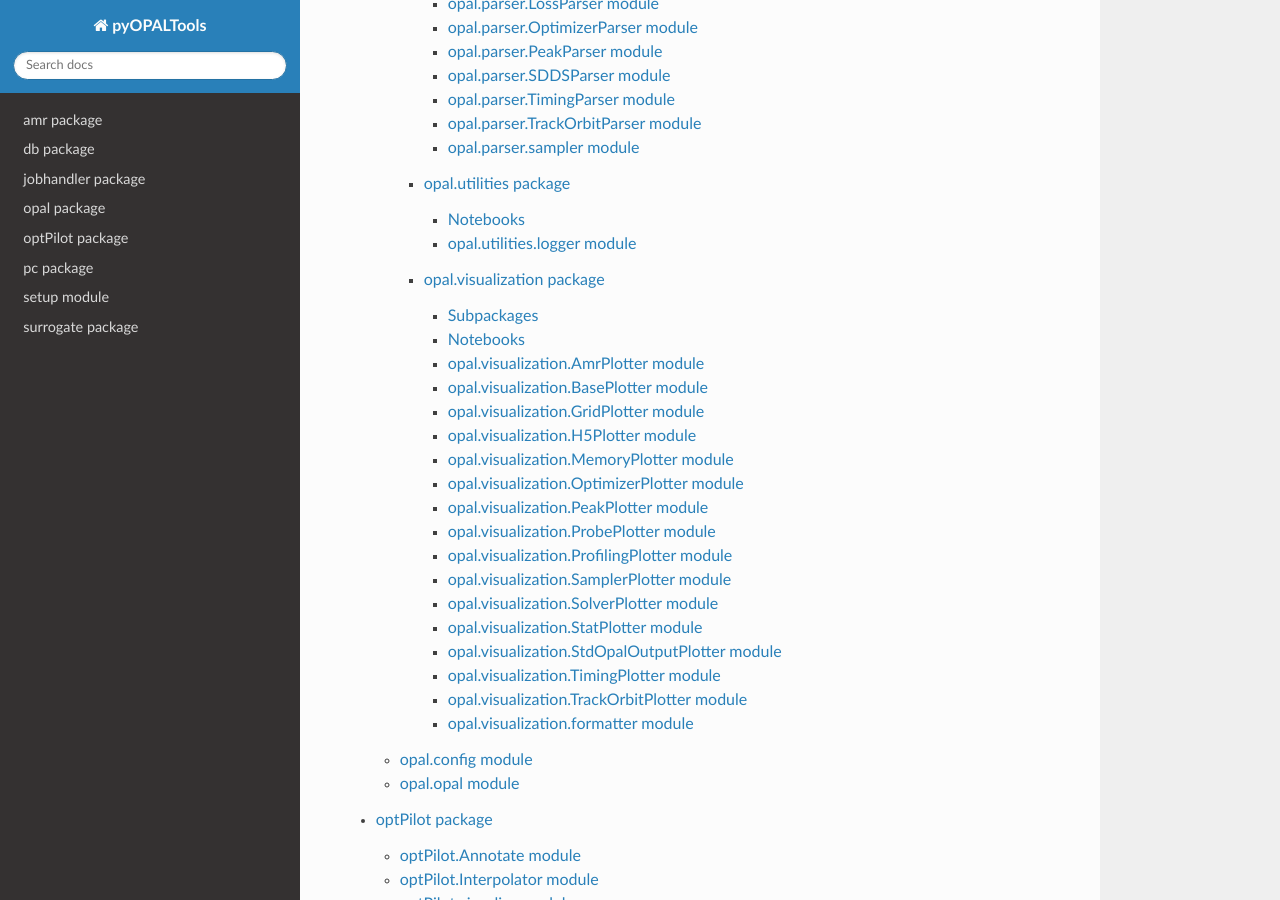
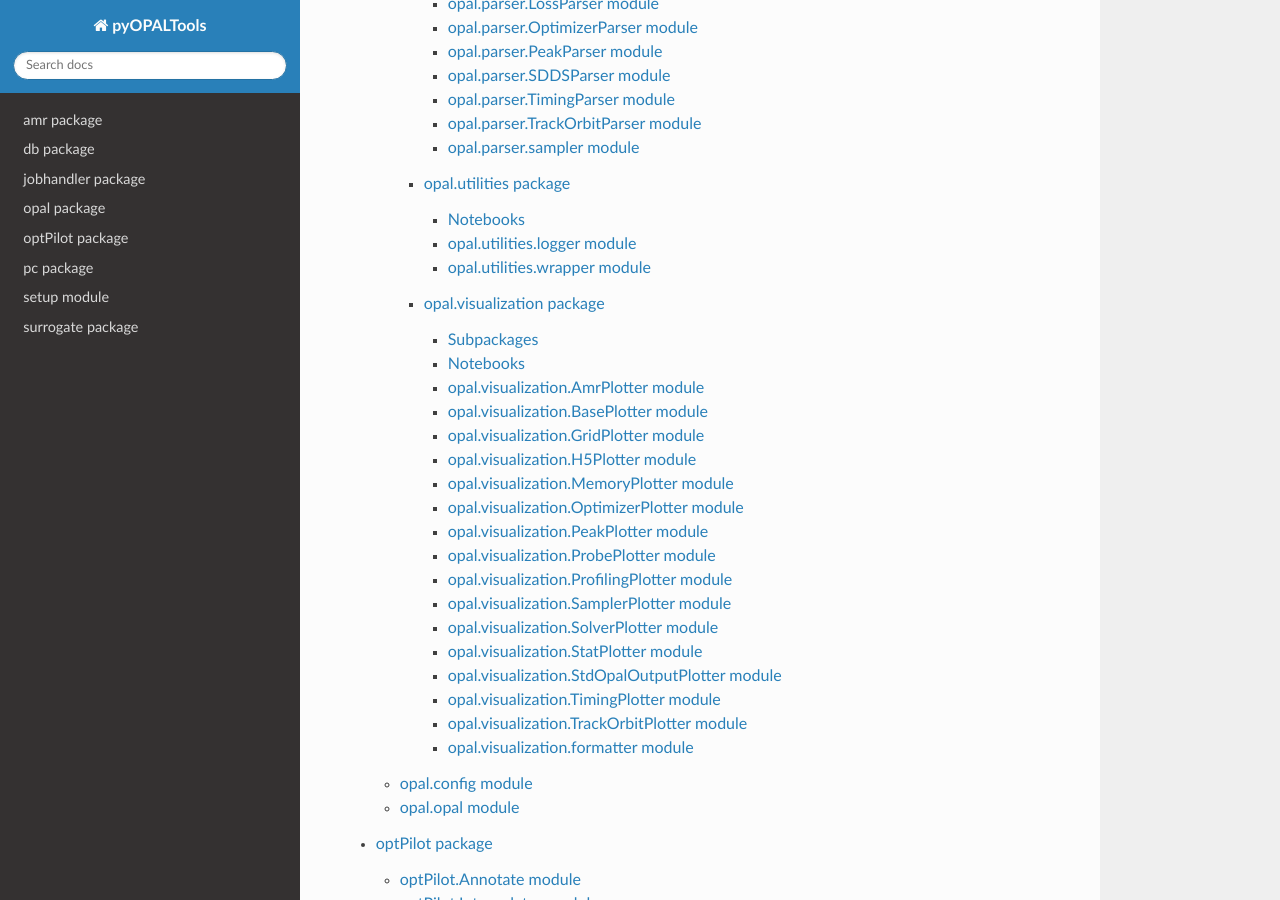
Before and after one commit to OPALX-project/pyOPALTools, a Sphinx documentation site: the page built from doc/source/index.rst, in a window 1280 px wide and 900 px high, scrolled down 1441 px. Built offline with Sphinx 7.4.7 and the Read the Docs theme 2.0.0, drawn with Linux system fonts in a browser that asks for light colours; pages that are not in the unit, such as notebooks, are missing from menus.

Commit message:
add wrapper to doc

```diff
--- a/doc/source/opal.utilities.rst
+++ b/doc/source/opal.utilities.rst
@@ -7,8 +7,14 @@
 .. toctree::
 
    Logger<Logger>
+   Wrapper<Wrapper>
 
 opal.utilities.logger module
 ----------------------------
 
 .. automodule:: opal.utilities.logger
+
+opal.utilities.wrapper module
+----------------------------
+
+.. automodule:: opal.utilities.wrapper
```
